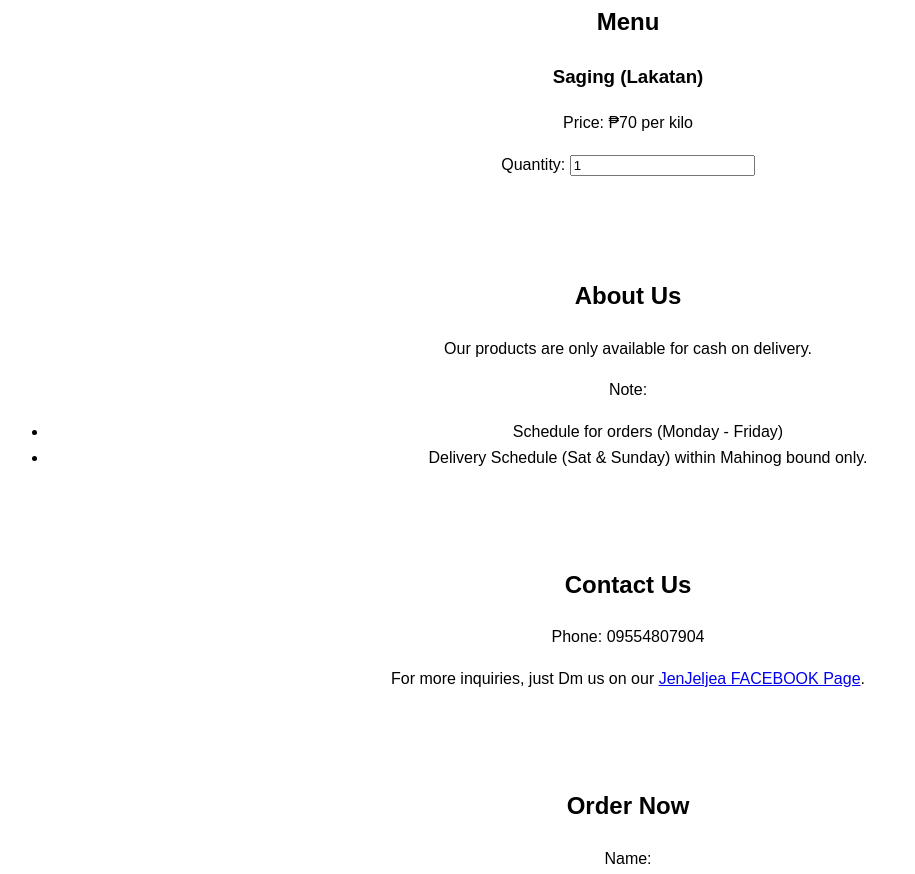
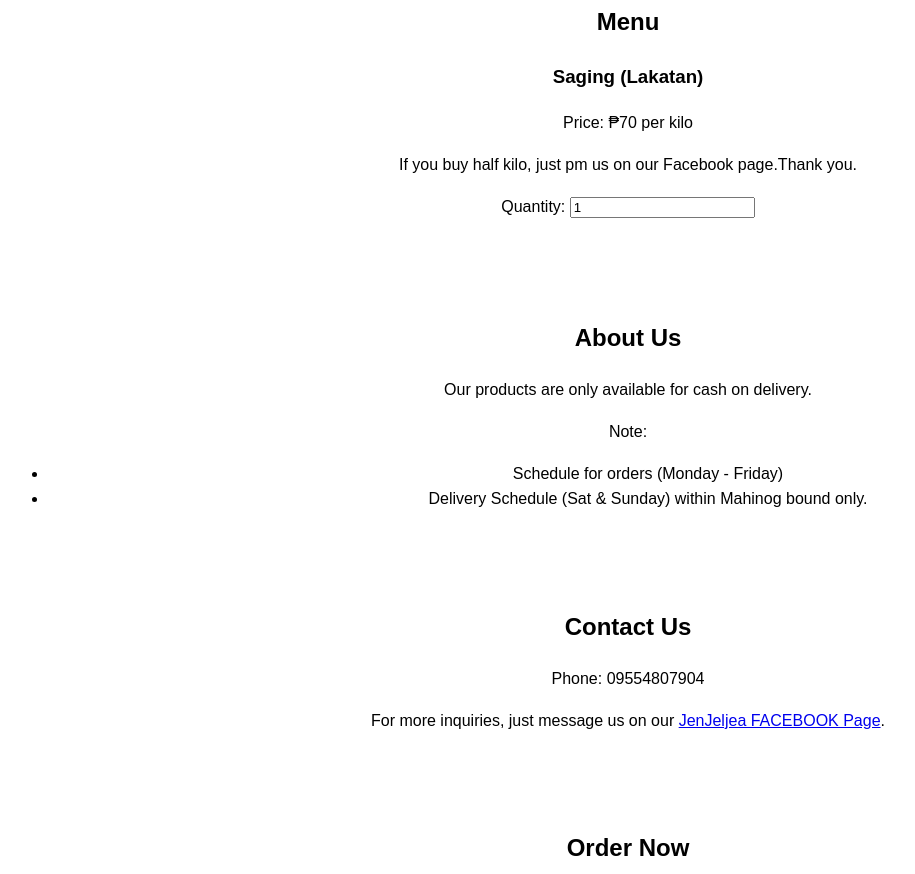
Before and after one commit to Jsean123456/JenJeljea, a plain HTML site: page index.html in a window 1280 px wide. Shown: the part 484-1358 px from the top of the page, without its empty margins (12-927 px from the left). Drawn offline with Linux system fonts and the light colour scheme.

Commit message:
index.html

```diff
--- a/index.html
+++ b/index.html
@@ -72,6 +72,7 @@
     <div class="product">
         <h3>Saging (Lakatan)</h3>
         <p>Price: ₱70 per kilo</p>
+        <p> If you buy half kilo, just pm us on our Facebook page.Thank you.</p>
         <label for="saging-quantity">Quantity:</label>
         <input type="number" id="saging-quantity" name="saging-quantity" min="1" value="1">
     </div>
@@ -89,7 +90,7 @@
 <section id="contact">
     <h2>Contact Us</h2>
     <p>Phone: 09554807904</p>
-    <p>For more inquiries, just Dm us on our <a href="https://www.facebook.com/profile.php?id=61561525877874" target="_blank">JenJeljea FACEBOOK Page</a>.</p>
+    <p>For more inquiries, just message us on our <a href="https://www.facebook.com/profile.php?id=61561525877874" target="_blank">JenJeljea FACEBOOK Page</a>.</p>
 </section>
 
 <section id="order">
```
